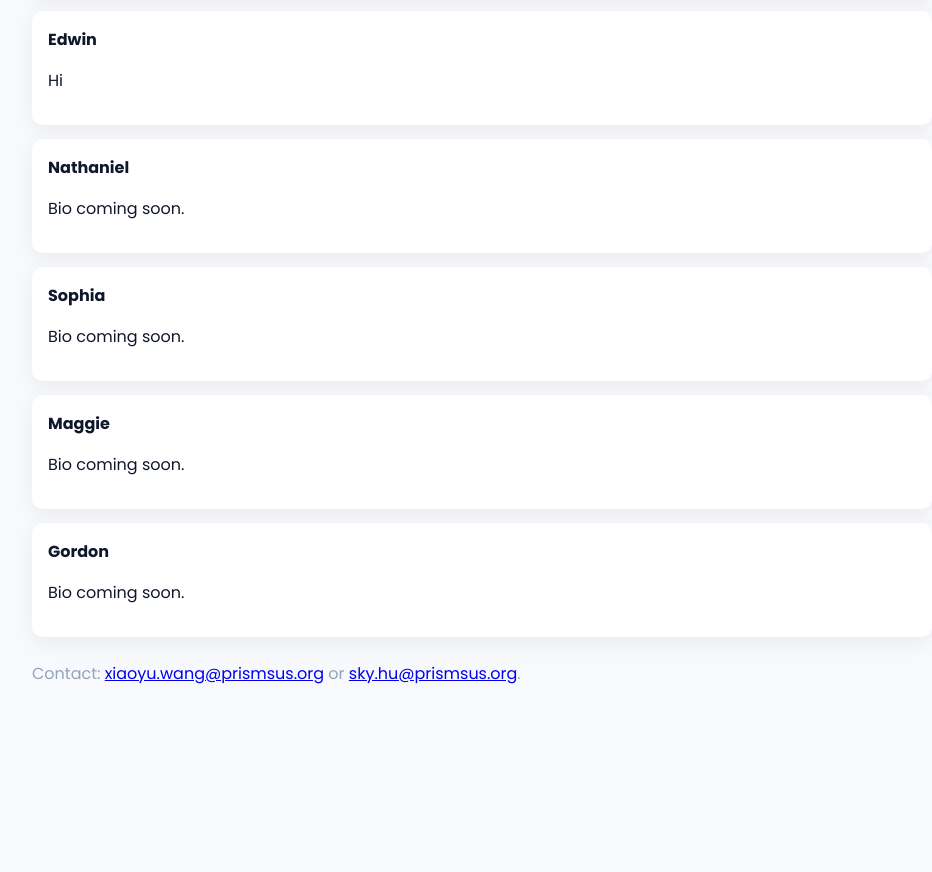
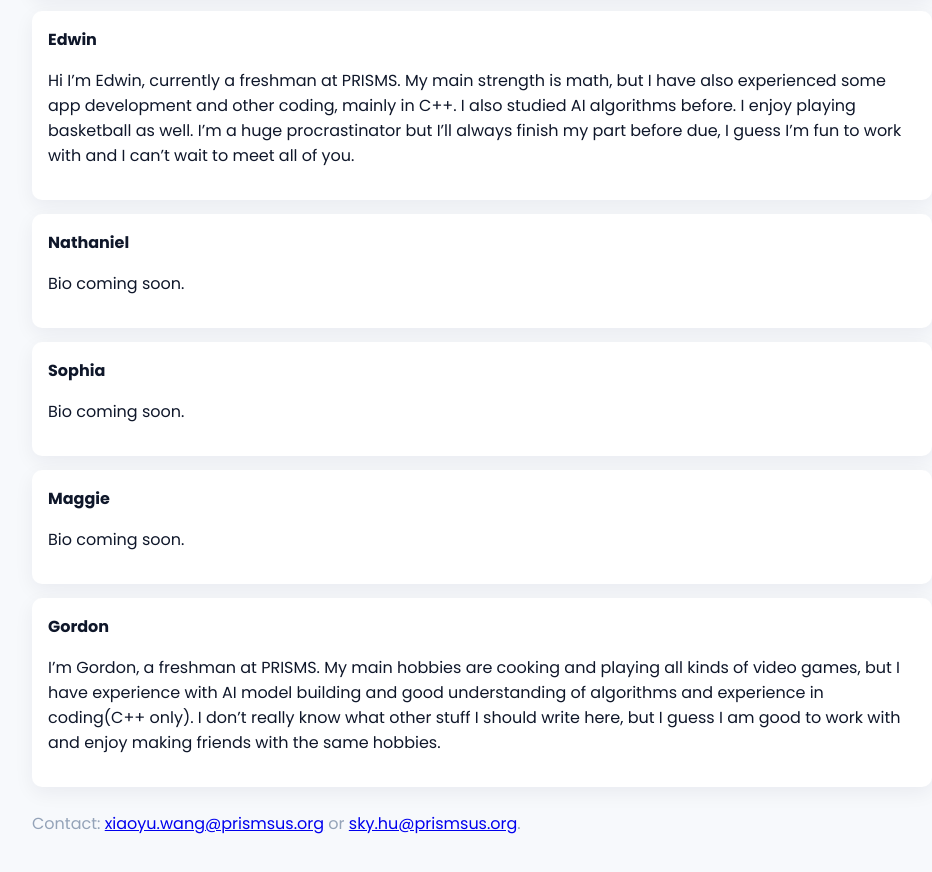
Before and after one commit to Sky080901/Tech4Care-Club, a plain HTML site: page team.html in a window 1280 px wide. Shown: the part 714-1586 px from the top of the page, without its empty margins (158-1090 px from the left). Before the commit the page ends 1476 px from the top, so only its background shows below. Drawn offline with Linux system fonts and the light colour scheme.

Commit message:
team.html
Updated member bios for Edwin and Gordon with detailed introductions.

```diff
--- a/team.html
+++ b/team.html
@@ -49,7 +49,8 @@
 
     <section class="member">
       <h4>Edwin</h4>
-      <p>Hi</p>
+      <p>Hi I’m Edwin, currently a freshman at PRISMS. My main strength is math, but I have also experienced some app development and other coding, mainly in C++. I also studied AI algorithms before. I enjoy playing basketball as well. I’m a huge procrastinator but I’ll always finish my part before due, I guess I’m fun to work with and I can’t wait to meet all of you.
+</p>
     </section>
 
     <section class="member">
@@ -69,7 +70,7 @@
 
     <section class="member">
       <h4>Gordon</h4>
-      <p>Bio coming soon.</p>
+      <p>I’m Gordon, a freshman at PRISMS. My main hobbies are cooking and playing all kinds of video games, but I have experience with AI model building and good understanding of algorithms and experience in coding(C++ only). I don’t really know what other stuff I should write here, but I guess I am good to work with and enjoy making friends with the same hobbies.</p>
     </section>
 
   <footer>
```
